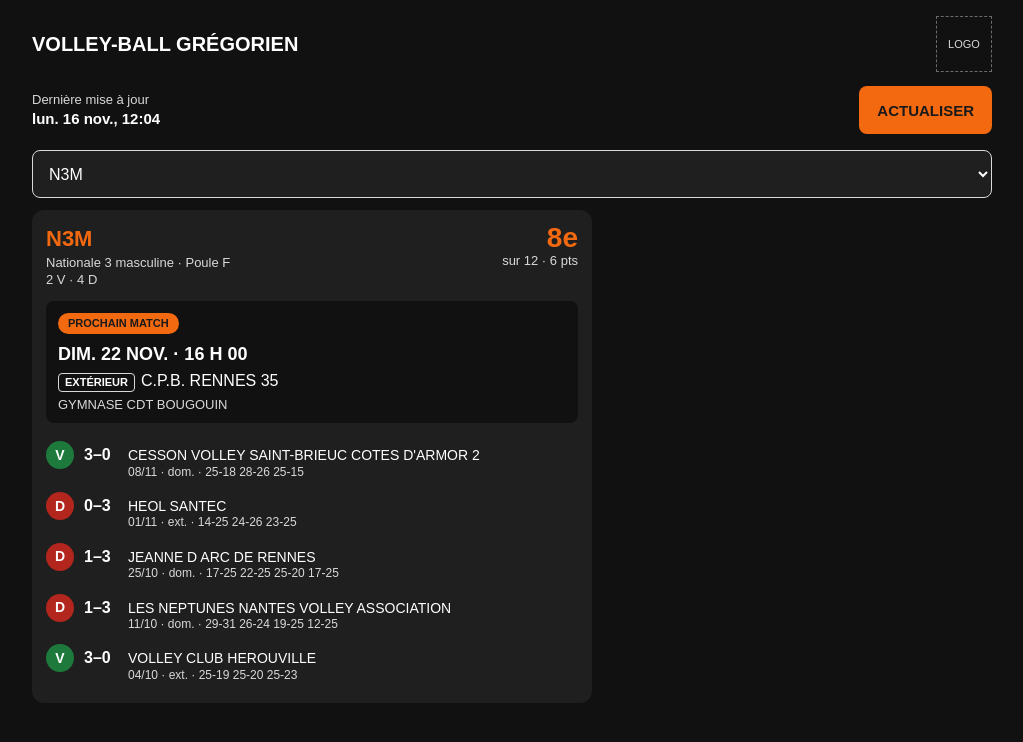
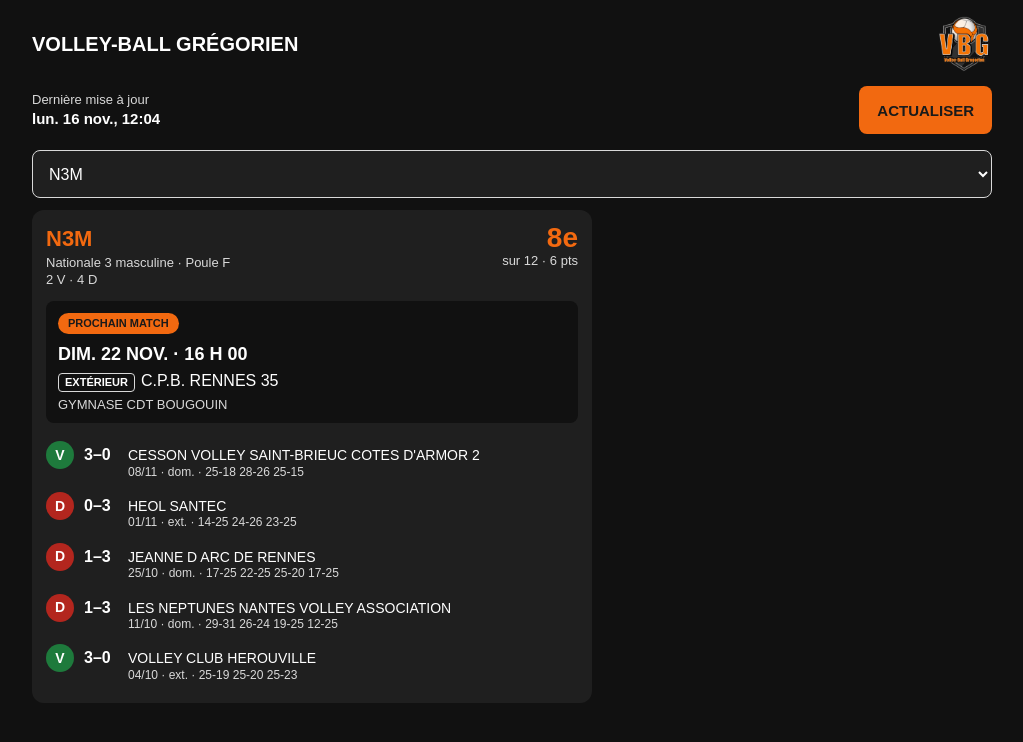
Before and after one commit to Kind-Tree/vbg-tableau-de-bord, a plain HTML site: page docs/index.html in a window 1280 px wide. Shown: the whole page, without its empty margins (128-1151 px from the left). Drawn offline with Linux system fonts and the light colour scheme.

Commit message:
Logo du club en haut à droite (remplace le cadre provisoire)
Co-Authored-By: Claude Sonnet 5.5 <noreply@anthropic.com>

```diff
--- a/docs/index.html
+++ b/docs/index.html
@@ -12,7 +12,7 @@ body{background:#111111;color:#FFFFFF;font-family:Arial,Helvetica,sans-serif;fon
 .haut,.barre,.tete{display:flex;justify-content:space-between;gap:12px}
 .haut,.barre{align-items:center}
 h1{font-size:20px;font-weight:bold;text-transform:uppercase}
-.logo{width:56px;height:56px;flex:none;border:1px dashed #6B6B6B;display:flex;align-items:center;justify-content:center;font-size:11px;color:#D9D9D9}
+.logo{width:56px;height:56px;flex:none;display:flex;align-items:center;justify-content:center}
 .logo img{width:100%;height:100%;object-fit:contain}
 .barre{margin:14px 0 16px}
 .maj{font-size:13px;color:#D9D9D9}
@@ -57,8 +57,7 @@ button:focus-visible,select:focus-visible,.lien-coupe:focus-visible{outline:3px
 <div class="page">
   <div class="haut">
     <h1>Volley-Ball Grégorien</h1>
-    <!-- Logo : remplacer LOGO par <img src="logo-vbg.png" alt="VBG"> -->
-    <div class="logo">LOGO</div>
+    <div class="logo"><img src="logo-vbg.png" alt="Logo du Volley-Ball Grégorien" width="56" height="56"></div>
   </div>
   <div class="barre">
     <p class="maj"><span id="src">Dernière mise à jour</span><b id="maj">–</b></p>
```
Also changed, not shown: docs/logo-vbg.png (added).
